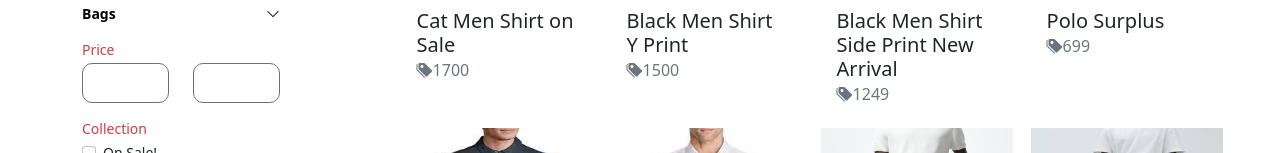
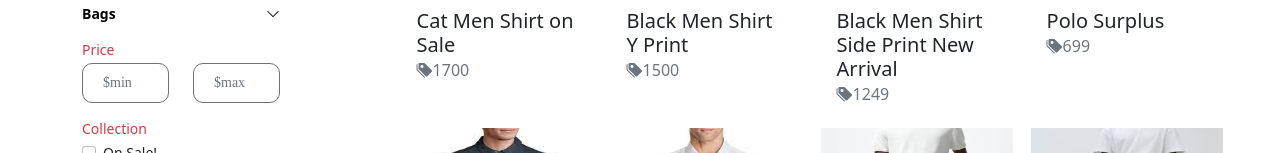
Before and after one commit to colinaluke/MKStash-Integration, a Next.js app in the folder mkstash/: page /shop in a window 1280 px wide. Shown: the part 523-676 px from the top of the page. Built offline with nearby package versions, Linux system fonts and the light colour scheme.

Commit message:
added minor design changes

```diff
--- a/mkstash/components/shop/GridLayout.js
+++ b/mkstash/components/shop/GridLayout.js
@@ -49,9 +49,11 @@ export default function GridLayout({ category, collection, search, sort, minPric
         <div className="">
             <div className="row">
                 {products.length === 0 ?
-                    (<div className="text-center position-absolute top-50 start-50 translate-middle">
+                    (<div> <h6>Showing result 0 of 0</h6>
+                    <div className="text-center position-absolute top-50 start-50 translate-middle">
                         <h1>No results found.</h1>
-                    </div>)
+                        </div>
+                        </div>)
                     : products && products.map((item, index) => {
                     return (
                         <div className="col-3" key={index}>
--- a/mkstash/components/shop/Price.js
+++ b/mkstash/components/shop/Price.js
@@ -29,10 +29,10 @@ const Price = () => {
             </div>
             <div className="row">
                 <div className="col">
-                    <input type="number" className={`${styles["price"]} form-control`} onChange={onMinPrice} value={isMinPrice}></input>
+                    <input type="number" className={`${styles["price"]} form-control`} onChange={onMinPrice} value={isMinPrice} placeholder="$min"></input>
                 </div>
                 <div className="col">
-                    <input type="number" className={`${styles["price"]} form-control`} onChange={onMaxPrice} value={isMaxPrice}></input>
+                    <input type="number" className={`${styles["price"]} form-control`} onChange={onMaxPrice} value={isMaxPrice} placeholder="$max"></input>
                 </div>
             </div>
         </div>
--- a/mkstash/components/shop/Sort.js
+++ b/mkstash/components/shop/Sort.js
@@ -17,7 +17,7 @@ const Sort = () => {
 
     return (
         <div>
-            <div className={`${styles["sortgroup"]}`}>
+            <div className={`${styles["sortgroup"]} sticky-top`}>
                 <div>
                     <div className={`${styles["sidetitle"]}`}>
                         Sort by
--- a/mkstash/components/shop/sidebar.js
+++ b/mkstash/components/shop/sidebar.js
@@ -35,7 +35,7 @@ const Sidebar = () => {
             <div>
                 <Sort />
                 <div className={`row`}>
-                    <div className={`${styles["shopcol"]}`}>
+                    <div className={`${styles["shopcol"]} sticky-top`}>
                        <Search />
                         <div>
                             {SidebarData.map((item, id) => {
--- a/mkstash/styles/shop.module.css
+++ b/mkstash/styles/shop.module.css
@@ -148,10 +148,12 @@
     cursor: pointer;
     margin-left: 0px;
 }
-
+.sideitema:active {
+    color: red;
+}
 .sideul {
     margin: 0px;
-    padding-left: 0px;
+    padding-left: 10px;
 }
 
 .sidecat {
```
Also changed, not shown: mkstash/components/shop/SubMenu.js (+6 -2 lines).
